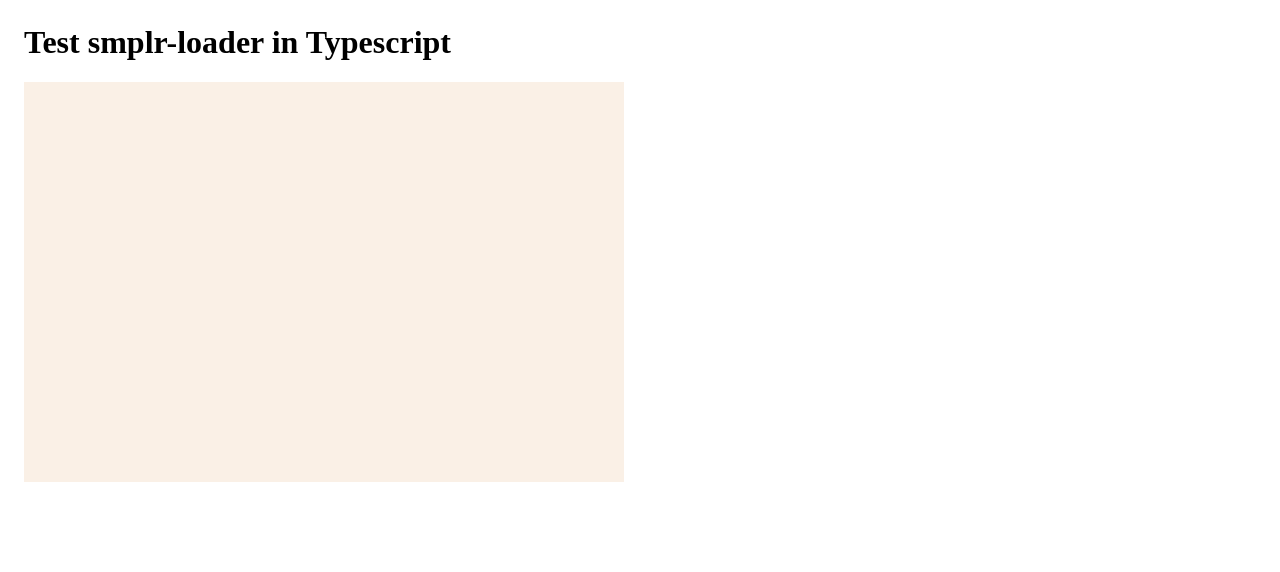
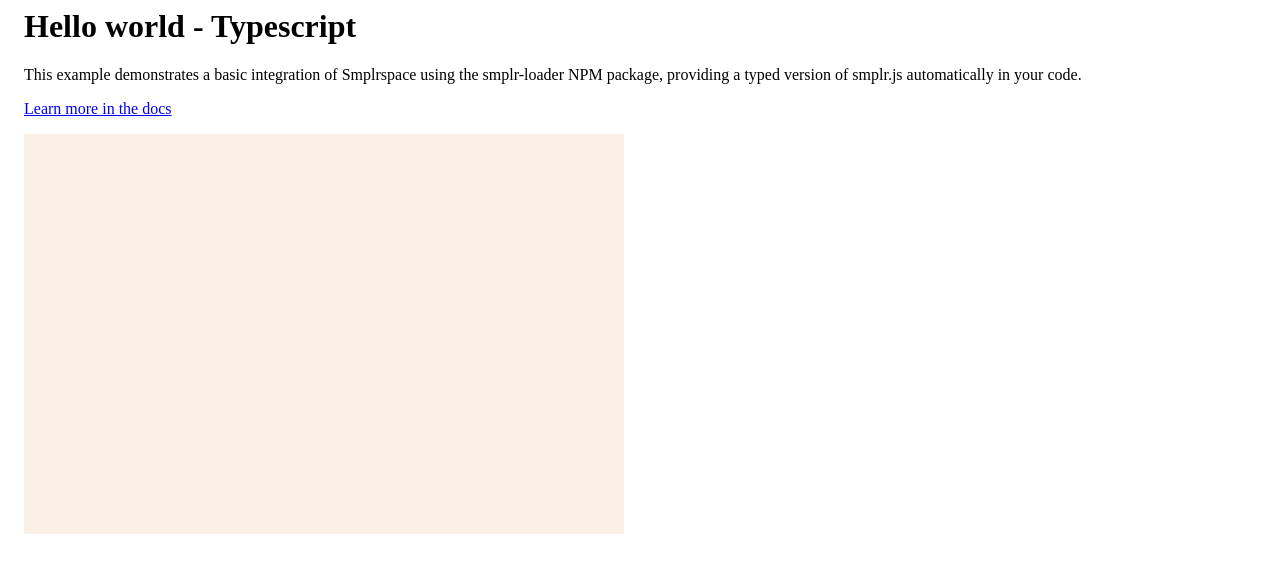
Before and after one commit to smplrspace/examples-hello-world-ts, a website: page index.html in a window 1280 px wide. Drawn offline with Linux system fonts and the light colour scheme.

Commit message:
edit readme

```diff
--- a/index.html
+++ b/index.html
@@ -1,5 +1,15 @@
-<body style="padding: 1rem">
-  <h1>Test smplr-loader in Typescript</h1>
+<body style="padding: 0 1rem">
+  <h1>Hello world - Typescript</h1>
+  <p>
+    This example demonstrates a basic integration of Smplrspace using the
+    smplr-loader NPM package, providing a typed version of smplr.js
+    automatically in your code.
+  </p>
+  <p>
+    <a href="https://docs.smplrspace.com" target="_blank">
+      Learn more in the docs
+    </a>
+  </p>
   <div
     id="test"
     style="width: 600px; height: 400px; background-color: linen"
--- a/index.ts
+++ b/index.ts
@@ -13,6 +13,7 @@ export function initSpace(smplr: Smplr) {
   });
 }
 
+// we recommend using the default value 'esm' in your code but stackblitz required 'umd'
 loadSmplrJs('umd')
   .then((smplr) => initSpace(smplr))
   .catch((error) => console.error(error));
```
Also changed, not shown: README.md.
